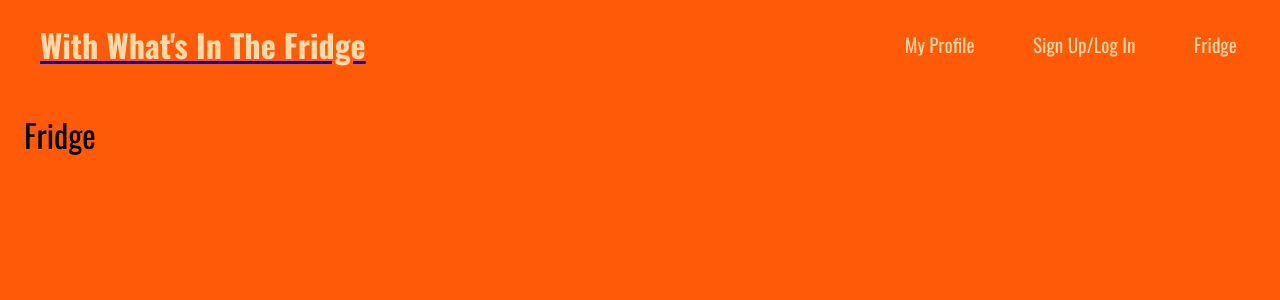
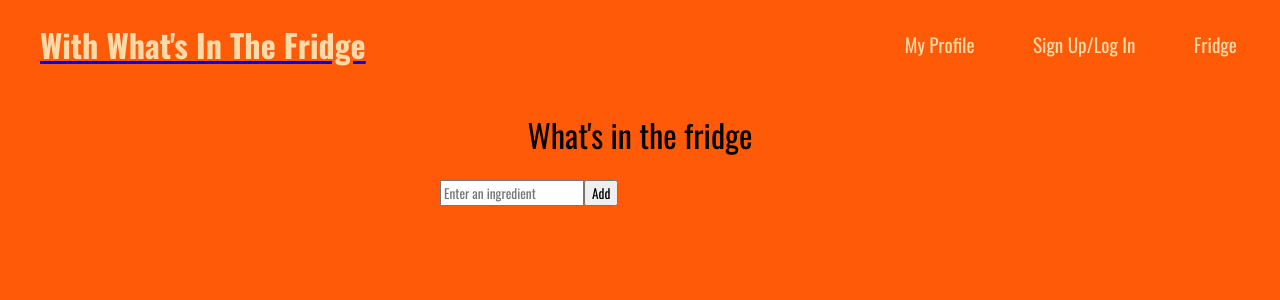
Before and after one commit to cassidykovell/with-whats-in-the-fridge, a React (Vite) app in the folder client/: page /fridge in a window 1280 px wide. Shown: the top 300 px of the page. Built offline with nearby package versions, Linux system fonts and the light colour scheme.

Commit message:
basic outline for fridge section

```diff
--- /dev/null
+++ b/client/src/components/FridgeSection.jsx
@@ -0,0 +1,51 @@
+import React, { useState } from 'react';
+
+const Fridge = () => {
+  const [ingredients, setIngredients] = useState([]);
+  const [inputValue, setInputValue] = useState('');
+
+  const handleInputChange = (e) => {
+    setInputValue(e.target.value);
+  };
+
+  const handleAddIngredient = () => {
+    if (inputValue.trim() !== '') {
+      setIngredients([...ingredients, inputValue]);
+      setInputValue('');
+    }
+  };
+
+  const handleDeleteIngredient = (index) => {
+    const updatedIngredients = [...ingredients];
+    updatedIngredients.splice(index, 1);
+    setIngredients(updatedIngredients);
+  };
+
+  return (
+    <div className="fridge-container">
+      <h1 className="center">What's in the fridge</h1>
+      <input
+        type="text"
+        value={inputValue}
+        onChange={handleInputChange}
+        placeholder="Enter an ingredient"
+      />
+      <button onClick={handleAddIngredient}>Add</button>
+
+      <div className="ingredients-list">
+        {ingredients.map((ingredient, index) => (
+          <div key={index} className="ingredient-item">
+            <span>{ingredient}</span>
+            <button onClick={() => handleDeleteIngredient(index)}>X</button>
+          </div>
+        ))}
+      </div>
+
+      <div className="recipes-section">
+        {/* Display recipes based on ingredients */}
+      </div>
+    </div>
+  );
+};
+
+export default Fridge;
--- a/client/src/index.css
+++ b/client/src/index.css
@@ -235,3 +235,28 @@ a {
   border-radius: 20px;
   padding: 2rem ;
 }
+
+.center {
+  text-align: center;
+}
+
+.fridge-container {
+  max-width: 400px;
+  margin: 0 auto;
+}
+
+.ingredients-list {
+  max-height: 100px;
+  overflow-y: auto;
+}
+
+.ingredient-item {
+  display: flex;
+  justify-content: space-between;
+  align-items: center;
+  padding: 5px;
+}
+
+.recipes-section {
+  margin-top: 20px;
+}
--- a/client/src/pages/Fridge.jsx
+++ b/client/src/pages/Fridge.jsx
@@ -1,7 +1,12 @@
 import React from 'react';
+import Fridge from '../components/FridgeSection';
 
-const Fridge = () => {
-  return <h1>Fridge</h1>;
+const LandingPage = () => {
+  return (
+    <div>
+      <Fridge/>
+    </div>
+  );
 };
 
 export default Fridge;
```
